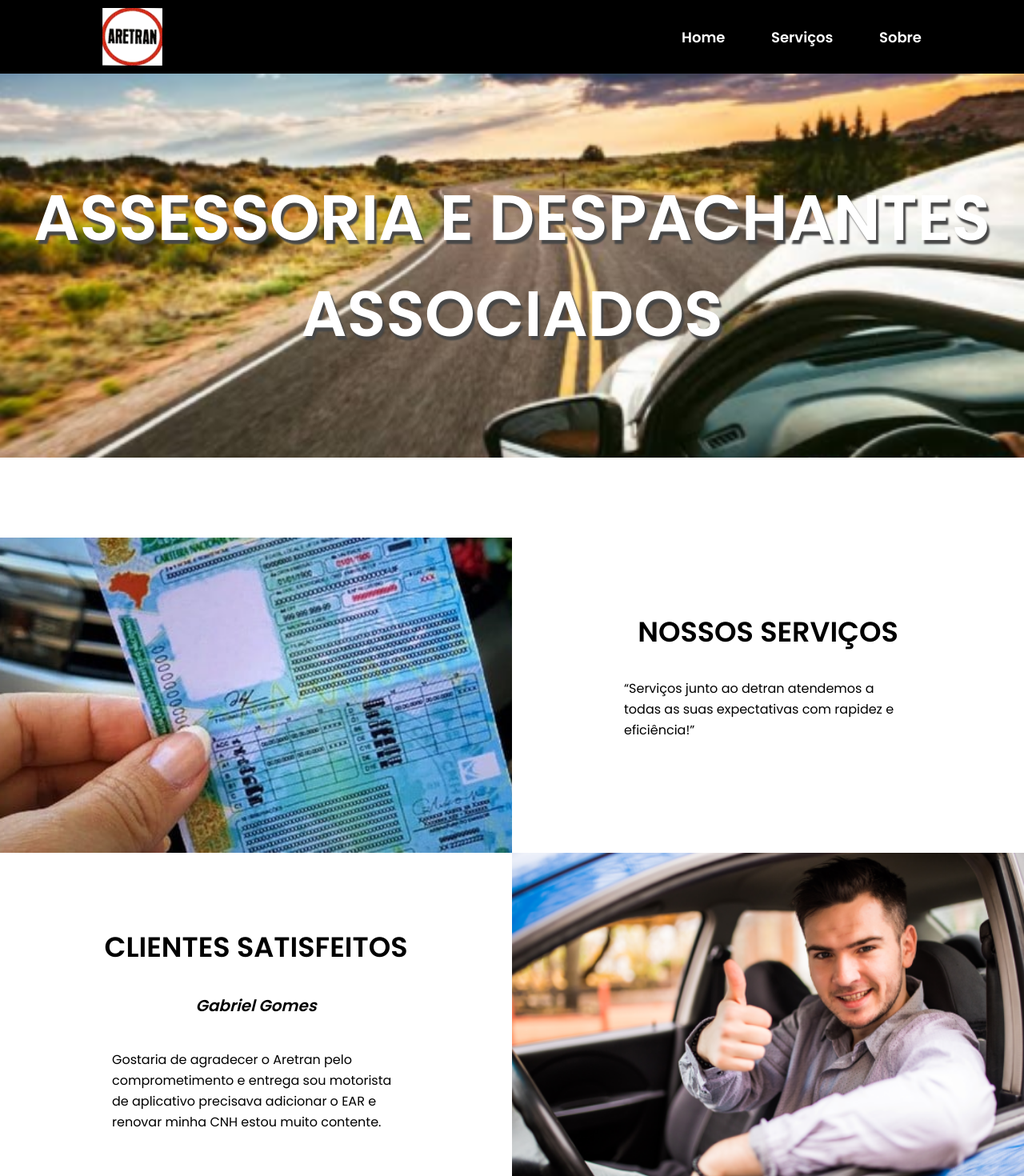
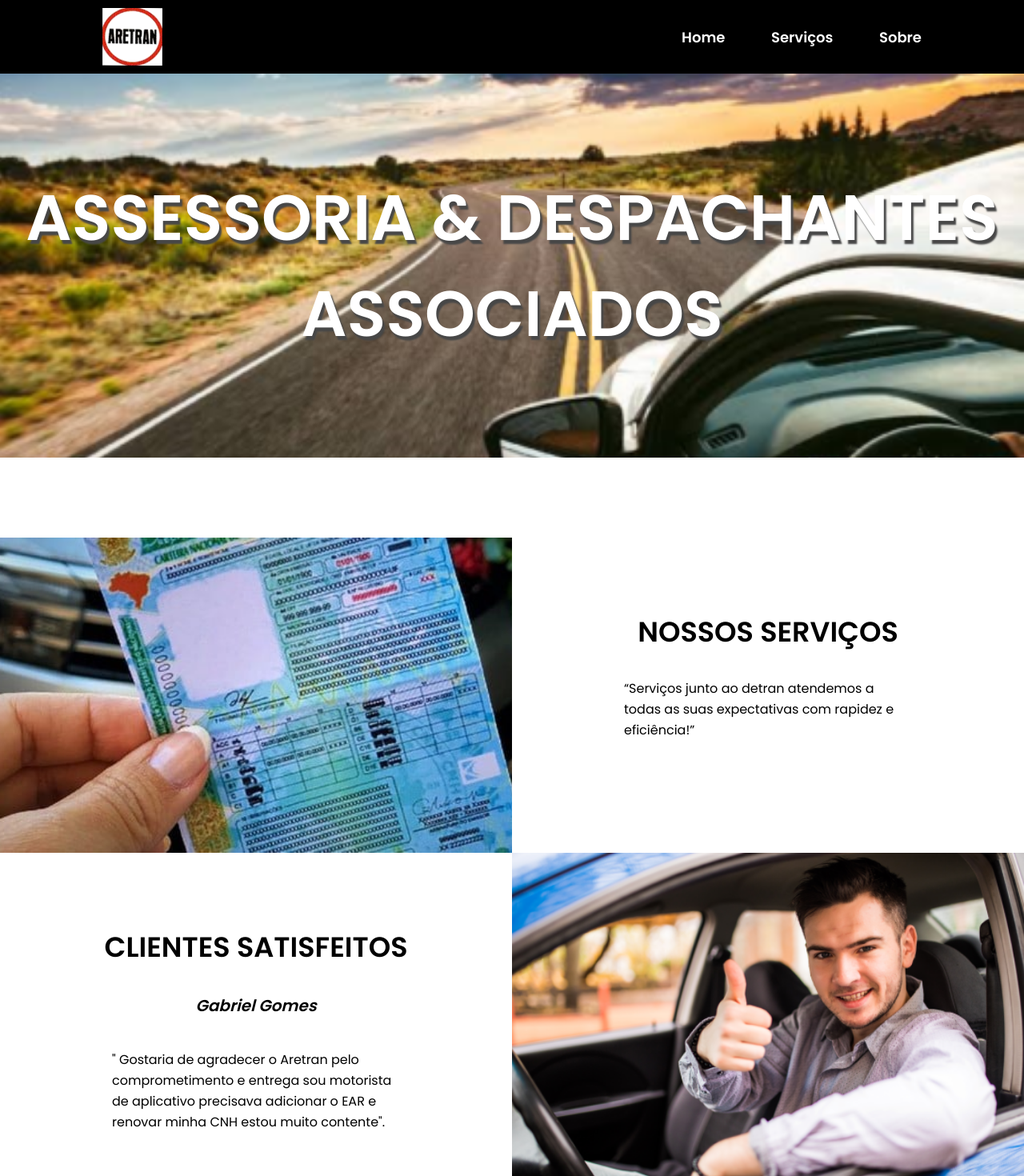
Before and after one commit to AndersonGL/Aretran-Despachantes, a React (Create React App) app: page / in a window 1280 px wide. Shown: the top 1470 px of the page at 80% size. Built offline with nearby package versions, Linux system fonts and the light colour scheme.

Commit message:
Atualizar o index.js

```diff
--- a/src/paginas/Home/index.js
+++ b/src/paginas/Home/index.js
@@ -17,7 +17,7 @@ export default function Home() {
         <main>
         <section className="secao-banner">
             <div className="texto-banner">
-                <h1>  ASSESSORIA E DESPACHANTES ASSOCIADOS </h1>
+                <h1>  ASSESSORIA & DESPACHANTES ASSOCIADOS </h1>
             </div>
          </section>
 
@@ -36,7 +36,7 @@ export default function Home() {
                 <h2>CLIENTES SATISFEITOS</h2>
                 <span>Gabriel Gomes</span>
                 <p>
-                Gostaria de agradecer o Aretran pelo comprometimento e entrega sou motorista de  aplicativo precisava adicionar o EAR e renovar minha CNH estou muito contente.
+                " Gostaria de agradecer o Aretran pelo comprometimento e entrega sou motorista de  aplicativo precisava adicionar o EAR e renovar minha CNH estou muito contente".
                 </p>
             </div>
             <img src="assets/motorista.png" alt="foto de uma cnh" />
```
